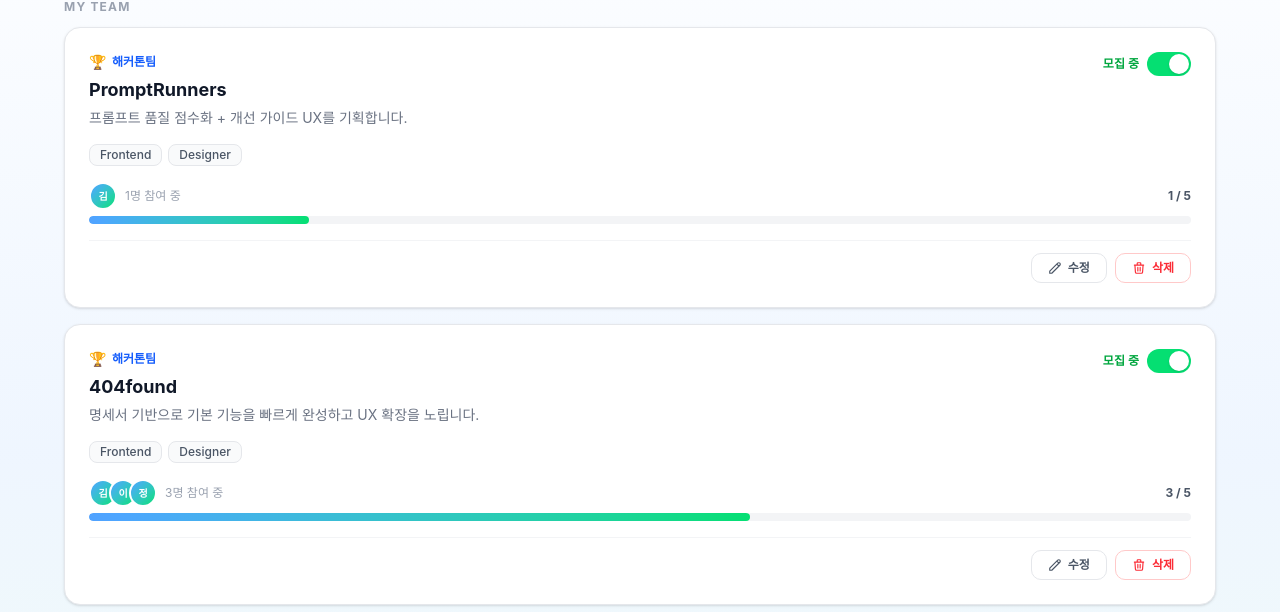
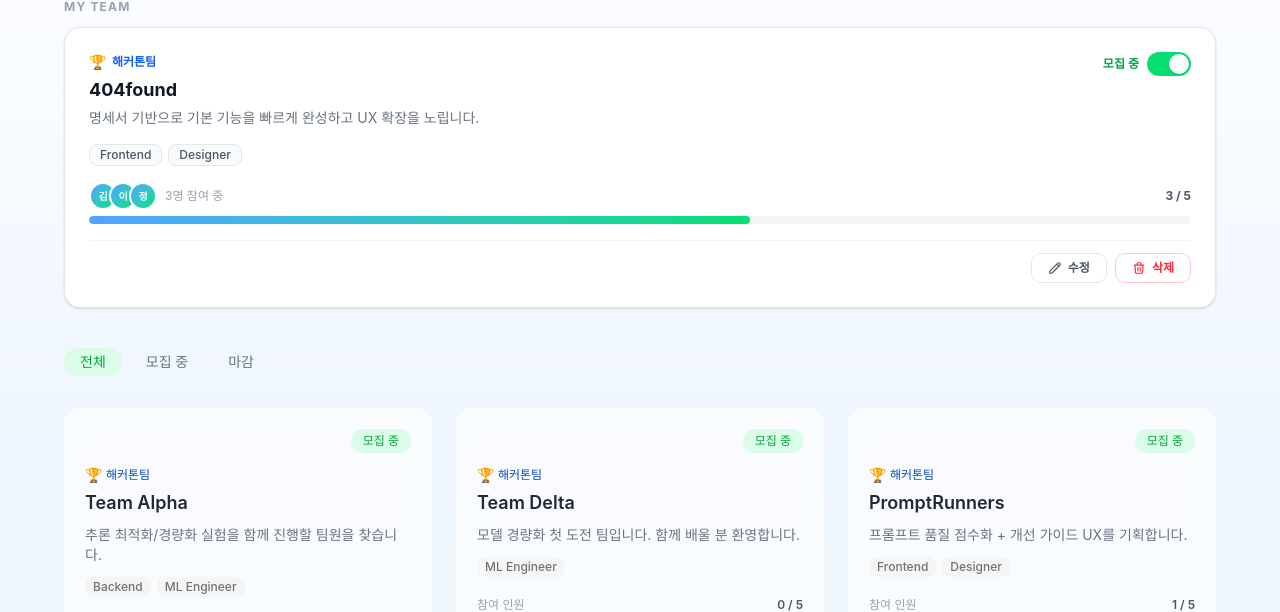
Before and after one commit to JuDalDal/moumthon, a Next.js app: page /camp in a window 1280 px wide. Shown: the part 249-861 px from the top of the page. Built offline with nearby package versions, Linux system fonts and the light colour scheme.

Commit message:
fix: 팀 정보 및 초대 상태 업데이트, 해커톤 카드 상태 표시 개선

```diff
--- a/src/assets/data/my.json
+++ b/src/assets/data/my.json
@@ -11,12 +11,6 @@
       "monthly-vibe-coding-2026-02"
     ],
     "myTeams": [
-      {
-        "hackathonSlug": "monthly-vibe-coding-2026-02",
-        "teamCode": "T-BETA",
-        "teamName": "PromptRunners",
-        "role": "leader"
-      },
       {
         "hackathonSlug": "daker-handover-2026-03",
         "teamCode": "T-HANDOVER-01",
@@ -42,10 +36,19 @@
         "fromDisplayName": "Team Alpha 팀장",
         "status": "pending",
         "invitedAt": "2026-02-19T09:00:00+09:00"
+      },
+      {
+        "inviteId": "INV-002",
+        "hackathonSlug": "monthly-vibe-coding-2026-02",
+        "teamCode": "T-BETA",
+        "teamName": "PromptRunners",
+        "fromDisplayName": "박지연",
+        "status": "pending",
+        "invitedAt": "2026-04-05T14:00:00+09:00"
       }
     ],
     "notifications": {
-      "unreadCount": 2,
+      "unreadCount": 3,
       "listUrl": "/my/notifications"
     }
   }
--- a/src/components/feature/hackathons/HackathonCard.tsx
+++ b/src/components/feature/hackathons/HackathonCard.tsx
@@ -67,9 +67,9 @@ export function HackathonCard({ hackathon, participantCount = 0 }: HackathonCard
           <StatusIcon size={11} />
           {STATUS_LABEL[hackathon.status]}
         </span>
-        {hackathon.status === "ongoing" && (
+        {(hackathon.status === "ongoing" || hackathon.status === "upcoming") && participantCount > 0 && (
           <span className="inline-flex items-center rounded-lg bg-primary px-3 py-1 text-sm font-bold text-white shadow-md">
-            {participantCount}명 참여중!
+            {participantCount}명 {hackathon.status === "ongoing" ? "참여중!" : "참여 준비중!"}
           </span>
         )}
       </div>
```
